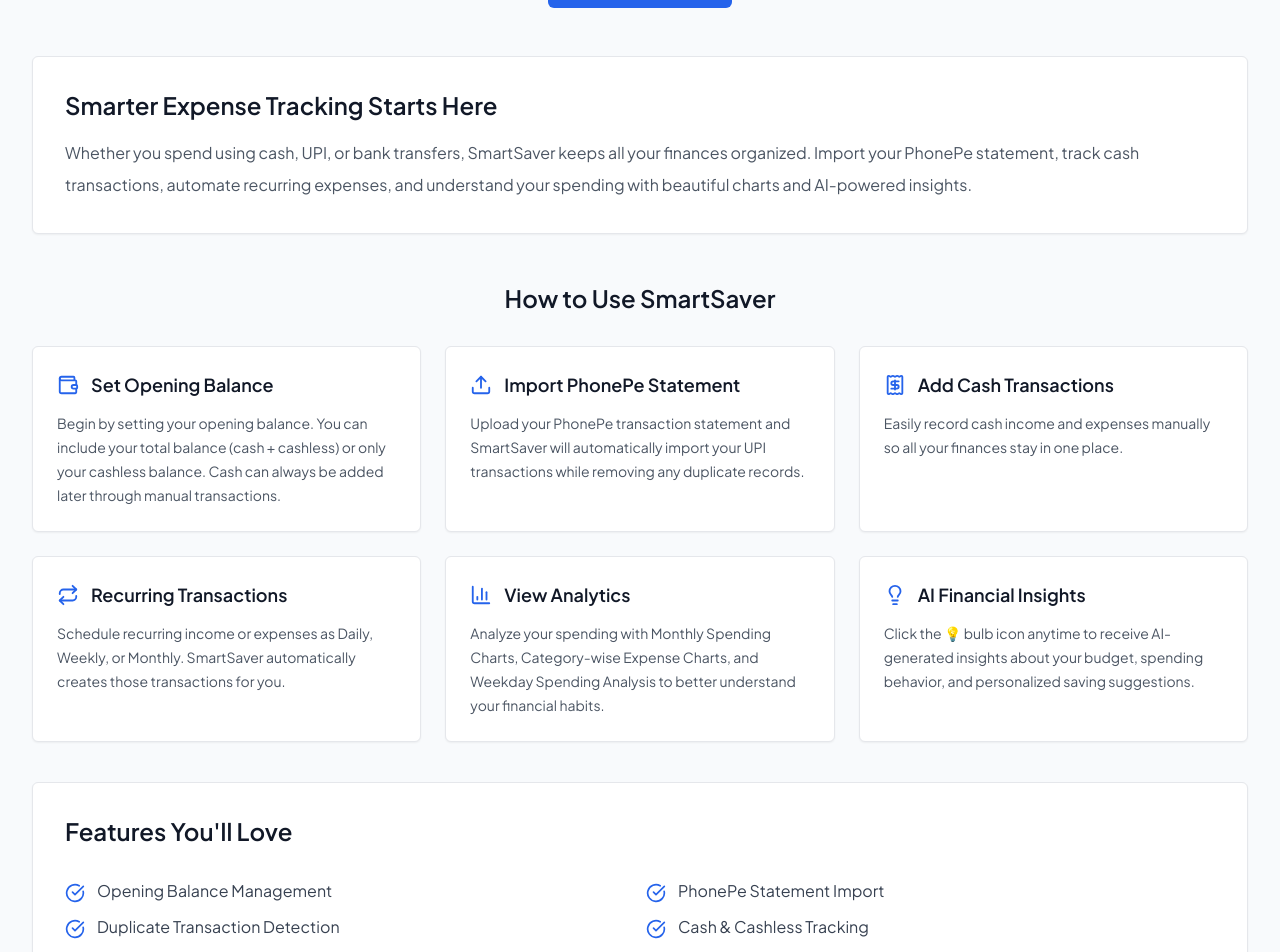
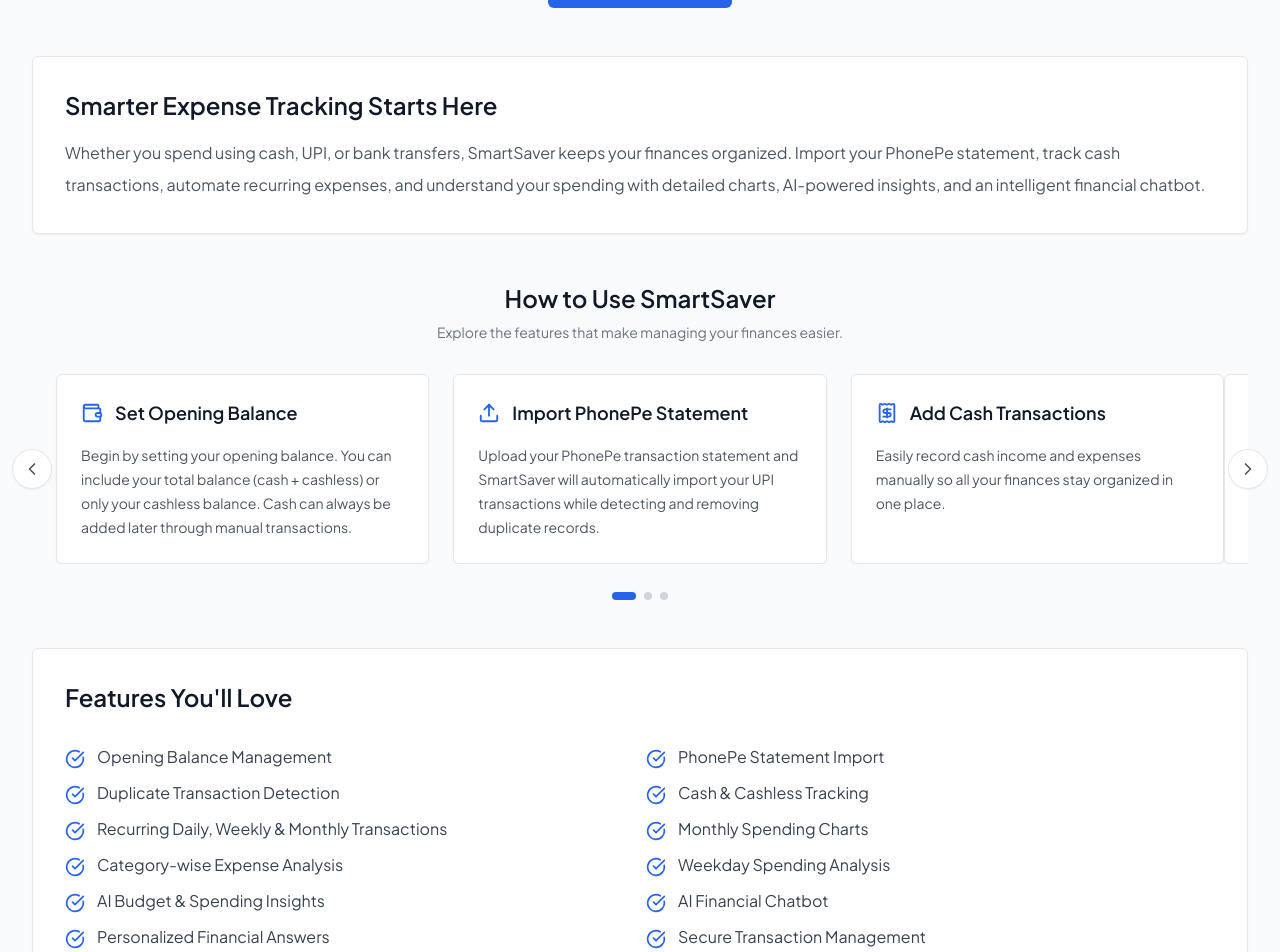
Before and after one commit to Rashika1810/smart-saver-client, a React (Vite) app: page /about in a window 1280 px wide. Shown: the part 357-1309 px from the top of the page. Built offline with nearby package versions, Linux system fonts and the light colour scheme; no server answers; sample sign-in values are in the browser's storage.

Commit message:
changed the design for about page and changed subheading for recurring page

```diff
--- a/src/pages/About.jsx
+++ b/src/pages/About.jsx
@@ -1,3 +1,4 @@
+import { useState } from "react";
 import {
   Wallet,
   Upload,
@@ -5,18 +6,105 @@
   Repeat,
   BarChart3,
   Lightbulb,
+  Bot,
   ShieldCheck,
   CheckCircle,
+  ChevronLeft,
+  ChevronRight,
 } from "lucide-react";
 import { useNavigate } from "react-router-dom";
 import Button from "../components/ui/Button";
 
 export default function About() {
   const navigate = useNavigate();
+  const [currentSlide, setCurrentSlide] = useState(0);
+
+  const features = [
+    {
+      icon: Wallet,
+      title: "Set Opening Balance",
+      description:
+        "Begin by setting your opening balance. You can include your total balance (cash + cashless) or only your cashless balance. Cash can always be added later through manual transactions.",
+    },
+    {
+      icon: Upload,
+      title: "Import PhonePe Statement",
+      description:
+        "Upload your PhonePe transaction statement and SmartSaver will automatically import your UPI transactions while detecting and removing duplicate records.",
+    },
+    {
+      icon: Receipt,
+      title: "Add Cash Transactions",
+      description:
+        "Easily record cash income and expenses manually so all your finances stay organized in one place.",
+    },
+    {
+      icon: Repeat,
+      title: "Recurring Transactions",
+      description:
+        "Schedule recurring income or expenses as Daily, Weekly, or Monthly. SmartSaver automatically creates those transactions for you.",
+    },
+    {
+      icon: BarChart3,
+      title: "View Analytics",
+      description:
+        "Analyze your spending with Monthly Spending Charts, Category-wise Expense Charts, and Weekday Spending Analysis to better understand your financial habits.",
+    },
+    {
+      icon: Lightbulb,
+      title: "AI Financial Insights",
+      description:
+        "Click the bulb icon anytime to receive AI-generated insights about your spending behavior, budget, major expenses, and personalized saving suggestions.",
+    },
+    {
+      icon: Bot,
+      title: "AI Financial Chatbot",
+      description:
+        "Chat with your AI Financial Assistant and ask questions about your balance, spending, savings, categories, merchants, and transactions to get personalized financial answers.",
+    },
+  ];
+
+  const featureList = [
+    "Opening Balance Management",
+    "PhonePe Statement Import",
+    "Duplicate Transaction Detection",
+    "Cash & Cashless Tracking",
+    "Recurring Daily, Weekly & Monthly Transactions",
+    "Monthly Spending Charts",
+    "Category-wise Expense Analysis",
+    "Weekday Spending Analysis",
+    "AI Budget & Spending Insights",
+    "AI Financial Chatbot",
+    "Personalized Financial Answers",
+    "Secure Transaction Management",
+  ];
+
+  // Number of cards shown per slide
+  const cardsPerSlide = 3;
+
+  // Create groups of cards
+  const slides = [];
+
+  for (let i = 0; i < features.length; i += cardsPerSlide) {
+    slides.push(features.slice(i, i + cardsPerSlide));
+  }
+
+  const nextSlide = () => {
+    setCurrentSlide((prev) =>
+      prev === slides.length - 1 ? 0 : prev + 1
+    );
+  };
+
+  const previousSlide = () => {
+    setCurrentSlide((prev) =>
+      prev === 0 ? slides.length - 1 : prev - 1
+    );
+  };
 
   return (
     <div className="min-h-screen bg-slate-50">
-      <div className="max-w-7xl mx-auto px-8 py-10">
+      <div className="max-w-7xl mx-auto px-6 md:px-8 py-10">
+
         {/* Hero */}
         <section className="text-center mb-12">
           <h1 className="text-3xl font-semibold text-gray-900">
@@ -24,13 +112,17 @@
           </h1>
 
           <p className="mt-6 max-w-3xl mx-auto text-base text-gray-500 leading-8">
-            SmartSaver is your intelligent personal finance companion that helps
-            you manage expenses, import UPI statements, automate recurring
-            transactions, visualize spending, and receive AI-powered financial
-            insights—all in one place.
+            SmartSaver is your intelligent personal finance companion that
+            helps you manage expenses, import UPI statements, automate
+            recurring transactions, visualize spending, and get personalized
+            AI-powered financial insights—all in one place.
           </p>
+
           <div className="mt-8">
-            <Button variant="info" onClick={() => navigate("/")}>
+            <Button
+              variant="info"
+              onClick={() => navigate("/")}
+            >
               Start Using SmartSaver
             </Button>
           </div>
@@ -44,108 +136,164 @@
 
           <p className="text-gray-600 leading-8">
             Whether you spend using cash, UPI, or bank transfers, SmartSaver
-            keeps all your finances organized. Import your PhonePe statement,
-            track cash transactions, automate recurring expenses, and understand
-            your spending with beautiful charts and AI-powered insights.
+            keeps your finances organized. Import your PhonePe statement,
+            track cash transactions, automate recurring expenses, and
+            understand your spending with detailed charts, AI-powered insights,
+            and an intelligent financial chatbot.
           </p>
         </section>
 
         {/* How To Use */}
-        <section className="mb-10">
-          <h2 className="text-2xl font-semibold text-gray-900 mb-8 text-center">
+        <section className="mb-12">
+          <h2 className="text-2xl font-semibold text-gray-900 text-center">
             How to Use SmartSaver
           </h2>
 
+          <p className="text-center text-sm text-gray-500 mt-2 mb-8">
+            Explore the features that make managing your finances easier.
+          </p>
+
+          {/* Slider */}
+          <div className="relative">
+
+            {/* Previous */}
+            <button
+              onClick={previousSlide}
+              aria-label="Previous slide"
+              className="
+                absolute
+                left-0
+                top-1/2
+                -translate-y-1/2
+                -translate-x-3
+                md:-translate-x-5
+                z-10
+                w-10
+                h-10
+                rounded-full
+                bg-white
+                border
+                border-gray-200
+                shadow-sm
+                flex
+                items-center
+                justify-center
+                text-gray-600
+                hover:text-blue-600
+                hover:border-blue-200
+                transition
+              "
+            >
+              <ChevronLeft size={20} />
+            </button>
+
+            {/* Cards */}
+            <div className="overflow-hidden px-4 md:px-6">
+              <div
+                className="flex transition-transform duration-500 ease-in-out"
+                style={{
+                  transform: `translateX(-${currentSlide * 100}%)`,
+                }}
+              >
+                {slides.map((slide, slideIndex) => (
+                  <div
+                    key={slideIndex}
+                    className="w-full flex-shrink-0"
+                  >
                     <div className="grid md:grid-cols-2 lg:grid-cols-3 gap-6">
-            <div className="bg-white border border-gray-200 rounded-md shadow-sm p-6">
-              <div className="flex items-center gap-3 mb-3">
-                <Wallet className="text-blue-600 flex-shrink-0" size={22} />
+                      {slide.map((feature) => {
+                        const Icon = feature.icon;
+
+                        return (
+                          <div
+                            key={feature.title}
+                            className="
+                              bg-white
+                              border
+                              border-gray-200
+                              rounded-md
+                              shadow-sm
+                              p-6
+                              min-h-[190px]
+                              hover:border-blue-200
+                              transition
+                            "
+                          >
+                            <div className="flex items-center gap-3 mb-4">
+                              <Icon
+                                className="text-blue-600 flex-shrink-0"
+                                size={22}
+                              />
 
                               <h3 className="font-semibold text-lg text-gray-900">
-                  Set Opening Balance
+                                {feature.title}
                               </h3>
                             </div>
 
-              <p className="mt-2 text-sm text-gray-600 leading-6">
-                Begin by setting your opening balance. You can include your
-                total balance (cash + cashless) or only your cashless balance.
-                Cash can always be added later through manual transactions.
+                            <p className="text-sm text-gray-600 leading-6">
+                              {feature.description}
                             </p>
                           </div>
-
-            <div className="bg-white border border-gray-200 rounded-md shadow-sm p-6">
-              <div className="flex items-center gap-3 mb-3">
-                <Upload className="text-blue-600 flex-shrink-0" size={22} />
-                <h3 className="font-semibold text-lg text-gray-900">
-                  Import PhonePe Statement
-                </h3>
+                        );
+                      })}
+                    </div>
+                  </div>
+                ))}
+              </div>
             </div>
 
-              <p className="mt-2 text-sm text-gray-600 leading-6">
-                Upload your PhonePe transaction statement and SmartSaver will
-                automatically import your UPI transactions while removing any
-                duplicate records.
-              </p>
+            {/* Next */}
+            <button
+              onClick={nextSlide}
+              aria-label="Next slide"
+              className="
+                absolute
+                right-0
+                top-1/2
+                -translate-y-1/2
+                translate-x-3
+                md:translate-x-5
+                z-10
+                w-10
+                h-10
+                rounded-full
+                bg-white
+                border
+                border-gray-200
+                shadow-sm
+                flex
+                items-center
+                justify-center
+                text-gray-600
+                hover:text-blue-600
+                hover:border-blue-200
+                transition
+              "
+            >
+              <ChevronRight size={20} />
+            </button>
           </div>
 
-            <div className="bg-white border border-gray-200 rounded-md shadow-sm p-6">
-              <div className="flex items-center gap-3 mb-3">
-                <Receipt className="text-blue-600 flex-shrink-0" size={22} />
-                <h3 className="font-semibold text-lg text-gray-900">
-                  Add Cash Transactions
-                </h3>
-              </div>
-
-              <p className="mt-2 text-sm text-gray-600 leading-6">
-                Easily record cash income and expenses manually so all your
-                finances stay in one place.
-              </p>
-            </div>
-
-            <div className="bg-white border border-gray-200 rounded-md shadow-sm p-6">
-              <div className="flex items-center gap-3 mb-3">
-                <Repeat className="text-blue-600 flex-shrink-0" size={22} />
-                <h3 className="font-semibold text-lg text-gray-900">
-                  Recurring Transactions
-                </h3>
-              </div>
-
-              <p className="mt-2 text-sm text-gray-600 leading-6">
-                Schedule recurring income or expenses as Daily, Weekly, or
-                Monthly. SmartSaver automatically creates those transactions for
-                you.
-              </p>
-            </div>
-
-            <div className="bg-white border border-gray-200 rounded-md shadow-sm p-6">
-              <div className="flex items-center gap-3 mb-3">
-                <BarChart3 className="text-blue-600 flex-shrink-0" size={22} />
-                <h3 className="font-semibold text-lg text-gray-900">
-                  View Analytics
-                </h3>
-              </div>
-
-              <p className="mt-2 text-sm text-gray-600 leading-6">
-                Analyze your spending with Monthly Spending Charts,
-                Category-wise Expense Charts, and Weekday Spending Analysis to
-                better understand your financial habits.
-              </p>
-            </div>
-
-            <div className="bg-white border border-gray-200 rounded-md shadow-sm p-6">
-              <div className="flex items-center gap-3 mb-3">
-                <Lightbulb className="text-blue-600 flex-shrink-0" size={22} />
-                <h3 className="font-semibold text-lg text-gray-900">
-                  AI Financial Insights
-                </h3>
-              </div>
-
-              <p className="mt-2 text-sm text-gray-600 leading-6">
-                Click the 💡 bulb icon anytime to receive AI-generated insights
-                about your budget, spending behavior, and personalized saving
-                suggestions.
-              </p>
-            </div>
+          {/* Dots */}
+          <div className="flex justify-center items-center gap-2 mt-7">
+            {slides.map((_, index) => (
+              <button
+                key={index}
+                onClick={() => setCurrentSlide(index)}
+                aria-label={`Go to slide ${index + 1}`}
+                className={`
+                  h-2
+                  rounded-full
+                  transition-all
+                  duration-300
+                  ${
+                    currentSlide === index
+                      ? "w-6 bg-blue-600"
+                      : "w-2 bg-gray-300 hover:bg-gray-400"
+                  }
+                `}
+              />
+            ))}
           </div>
         </section>
 
@@ -156,18 +304,7 @@
           </h2>
 
           <div className="grid md:grid-cols-2 gap-3">
-            {[
-              "Opening Balance Management",
-              "PhonePe Statement Import",
-              "Duplicate Transaction Detection",
-              "Cash & Cashless Tracking",
-              "Recurring Daily, Weekly & Monthly Transactions",
-              "Monthly Spending Charts",
-              "Category-wise Expense Analysis",
-              "Weekday Spending Analysis",
-              "AI Budget & Spending Insights",
-              "Secure Transaction Management",
-            ].map((feature) => (
+            {featureList.map((feature) => (
               <div
                 key={feature}
                 className="flex items-start gap-3 text-gray-700"
@@ -183,7 +320,7 @@
           </div>
         </section>
 
-        {/* Rules */}
+        {/* Transaction Rules */}
         <section className="bg-blue-50 border border-blue-100 rounded-md p-8 mb-12">
           <div className="flex items-center gap-3 mb-4">
             <ShieldCheck className="text-blue-600" />
@@ -214,18 +351,26 @@
         </section>
 
         {/* AI Section */}
-        <section className="bg-gradient-to-r from-gray-300 to-gray-300 rounded-md text-white p-8 mb-12">
+        <section className="bg-gray-200 rounded-md p-8 mb-12">
           <div className="max-w-4xl">
+            <div className="flex items-center gap-3">
+              <Lightbulb
+                size={24}
+                className="text-blue-600"
+              />
+
               <h2 className="text-2xl font-semibold text-gray-900">
-              💡 AI-Powered Financial Assistant
+                AI-Powered Financial Intelligence
               </h2>
+            </div>
 
-            <p className="mt-5 text-gray-500 text-base leading-8">
-              SmartSaver doesn't just store your transactions—it understands
-              them. Click the bulb icon on your dashboard to receive intelligent
-              insights about where your money goes, your biggest spending
-              categories, budget analysis, and personalized suggestions to help
-              you save more every month.
+            <p className="mt-5 text-gray-600 text-base leading-8">
+              SmartSaver provides two ways to get intelligent financial
+              assistance. Use the bulb on your dashboard to receive
+              personalized insights about your spending, budget, and saving
+              opportunities. You can also chat with the AI Financial Assistant
+              to ask questions about your balance, spending categories,
+              merchants, transactions, and savings.
             </p>
           </div>
         </section>
```
Also changed, not shown: src/pages/RecurringTransactions.jsx (+8 -7 lines). Lines whose indentation alone changed are shown as unchanged.
